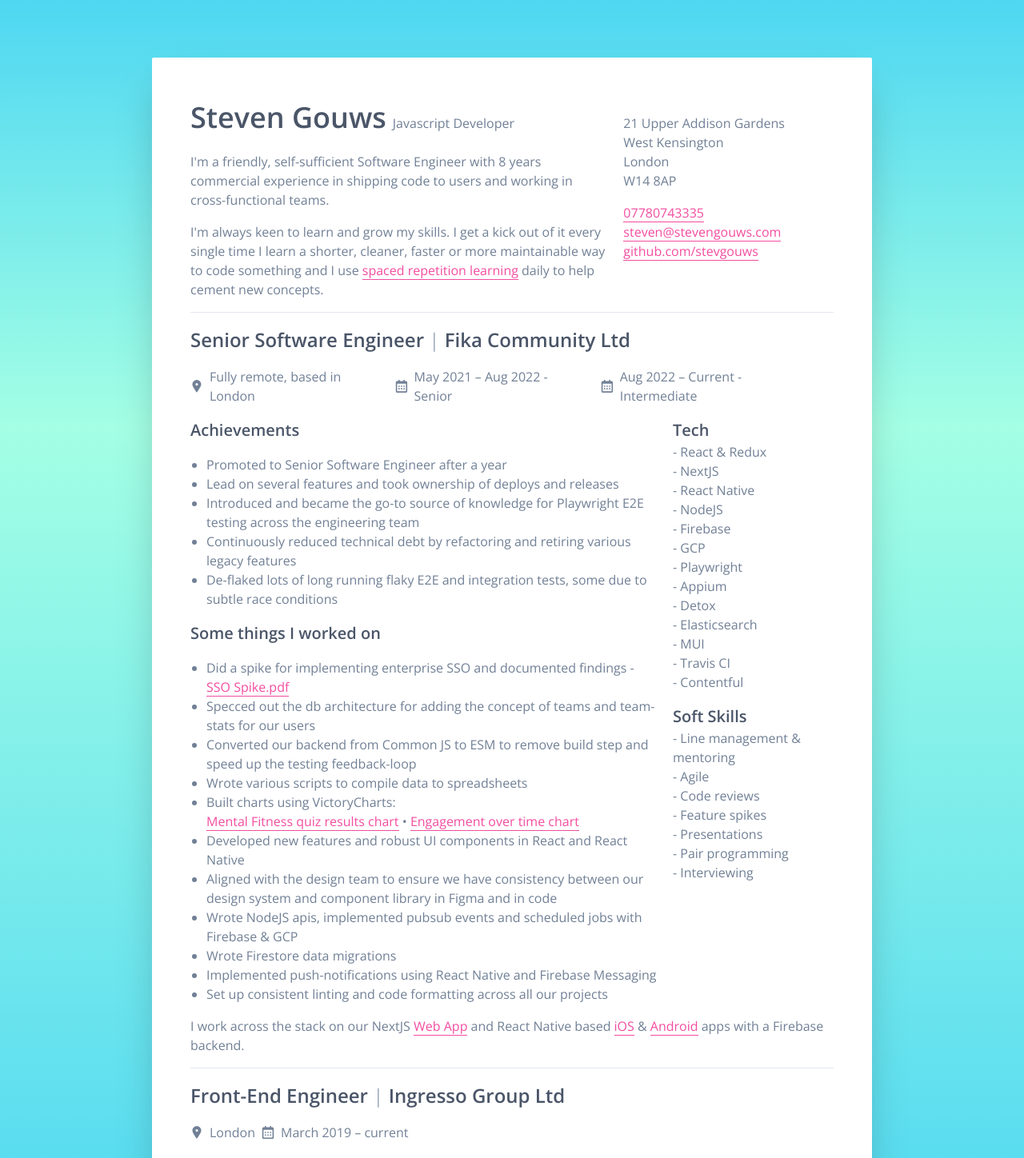
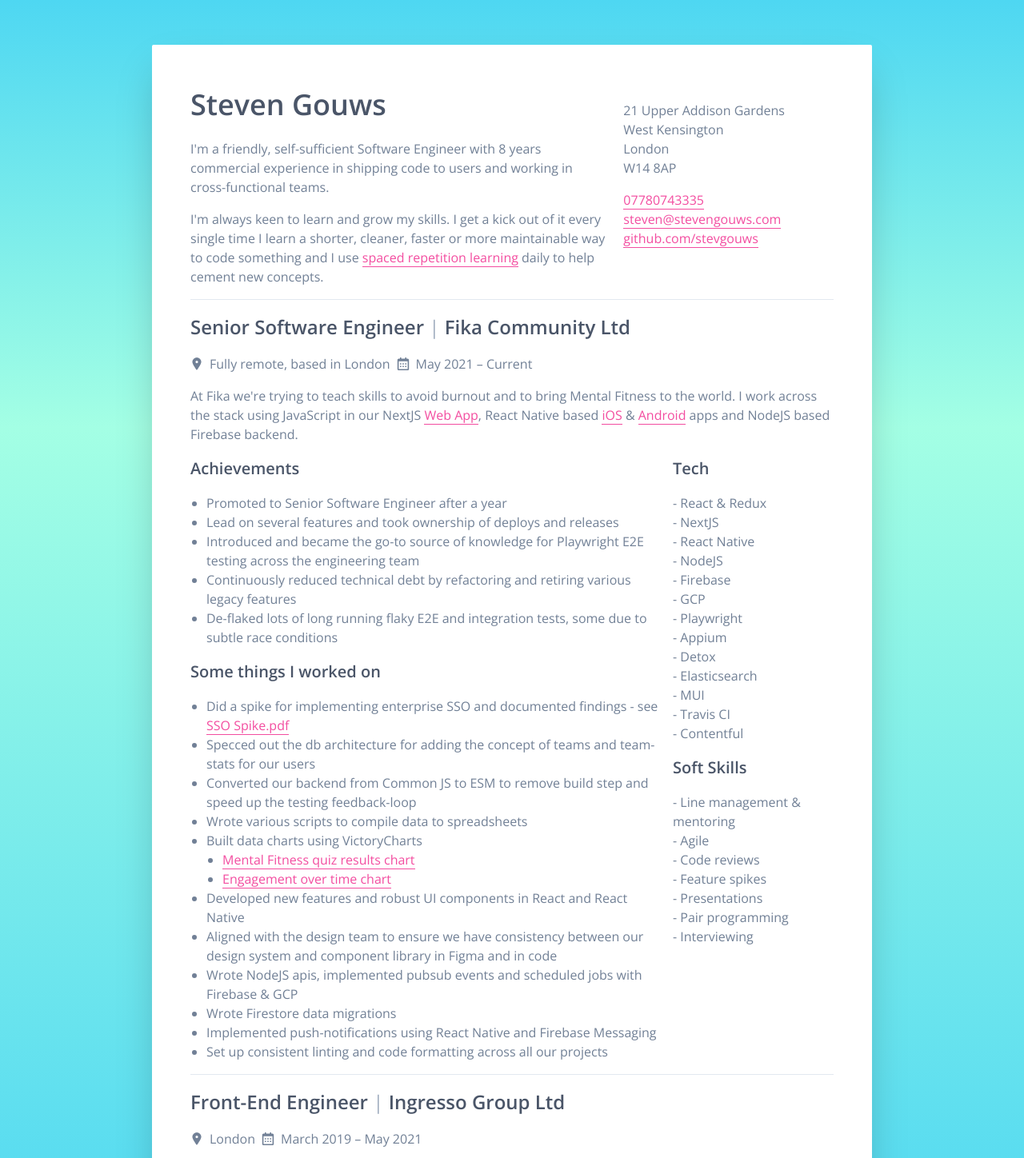
Before and after one commit to stevgouws/stevengouws.com, a Next.js app: page /CV in a window 1280 px wide. Shown: the top 1448 px of the page at 80% size. Built offline with nearby package versions, Linux system fonts and the light colour scheme.

Commit message:
Tweak mobile & print styles

```diff
--- a/components/CV/Job.js
+++ b/components/CV/Job.js
@@ -6,7 +6,6 @@ import Duration from "../CV/Duration";
 
 export default function Job({
   children,
-  hideHrForPrint,
   company,
   position,
   duration,
@@ -17,8 +16,12 @@ export default function Job({
   softSkills,
 }) {
   return (
-    <Section hideHrForPrint={hideHrForPrint}>
+    <Section>
       <Heading />
+      <div>
+        {children}
+        <p></p>
+      </div>
       <div className="mb-4 flex justify-between flex-col lg:flex-row print:flex-row">
         <div className="flex-1">
           <Achievements />
@@ -27,29 +30,22 @@ export default function Job({
         <div className="flex mt-4 lg:w-1/4 lg:block lg:mt-0 lg:ml-4 print:w-1/4 print:block print:mt-0 print:ml-4">
           <Tech />
           <SoftSkills />
-          {/* <style jsx>{`
-            .tech {
-              flex-basis: 166px;
-            }
-          `}</style> */}
         </div>
       </div>
-      <div>{children}</div>
-      <style jsx>{`
-        // break-inside: avoid;
-      `}</style>
     </Section>
   );
 
   function Heading() {
     return (
-      <div className="mb-4">
+      <div className="my-4">
         <h3>
           {position}
           <span className="text-gray-500 font-normal">
-            <span className="hidden lg:inline"> |</span>
+            <span className="hidden lg:inline print:inline"> |</span>
           </span>{" "}
-          <span className="block lg:inline print:inline">{company}</span>
+          <span className="block lg:inline print:inline sm:text-lg lg:text-2xl print:text-2xl">
+            {company}
+          </span>
         </h3>
         <div
           className={`flex-col flex lg:flex-row print:flex-row ${
@@ -86,9 +82,8 @@ export default function Job({
   function RightColItem({ heading, items, noWrap, classes = "" }) {
     if (!items.length) return null;
     return (
-      // SG_TODO:  remove shrink?
-      <div className={`flex-shrink-0 ${classes}`.trim()}>
-        <h4 className="mb-0">{heading}</h4>
+      <div className={classes}>
+        <h4>{heading}</h4>
         <List items={items} noWrap={noWrap} styleType="dash" styleInside />
       </div>
     );
@@ -115,7 +110,6 @@ Job.propTypes = {
   company: string.isRequired,
   duration: oneOfType([string.isRequired, array.isRequired]),
   exampleTasks: array,
-  hideHrForPrint: bool,
   location: any,
   position: any,
   softSkills: array,
@@ -123,7 +117,6 @@ Job.propTypes = {
 };
 
 Job.defaultProps = {
-  hideHrForPrint: false,
   achievements: [],
   exampleTasks: [],
   tech: [],
--- a/components/common/Layout.js
+++ b/components/common/Layout.js
@@ -12,10 +12,12 @@ export default function Layout({ children }) {
         <meta charSet="utf-8" />
         <title>Steven Gouws - Javascript Developer</title>
       </Head>
-      <main className="container mx-auto my-4 lg:max-w-screen-A4 print:max-w-screen-A4 mx-w-xl px-6 bg-white shadow-xl shadow-2xl py-12 px-12 rounded-sm">
+      <main className="container mx-auto lg:max-w-screen-A4 print:max-w-screen-A4 mx-w-xl bg-white shadow-xl print:shadow-none shadow-2xl py-12 px-12 print:py-0 rounded-sm">
         {children}
         <style jsx global>{`
+          @media screen {
             html {
+              padding-top: 56px;
               background: linear-gradient(
                 0deg,
                 hsl(189.88deg 86.31% 62.75%) 0%,
@@ -23,10 +25,10 @@ export default function Layout({ children }) {
                 hsl(189.88deg 86.31% 62.75%) 100%
               );
               height: 200%;
-            padding-top: 56px;
             }
             body {
               overflow: scroll;
+            }
           }
         `}</style>
       </main>
--- a/components/common/Section.js
+++ b/components/common/Section.js
@@ -1,13 +1,14 @@
-export default function Section({ children, hideHrForPrint, classes }) {
+export default function Section({ children, classes, avoidPrintPageBreak }) {
   return (
     <section className={classes}>
       {children}
-      <hr className={`my-4 ${hideHrForPrint ? "print:hidden" : ""}`.trim()} />
+      <hr className="my-4" />
       <style jsx>
         {`
           section:last-child hr {
             display: none;
           }
+          ${avoidPrintPageBreak ? `break-inside: avoid;` : ""}
         `}
       </style>
     </section>
--- a/pages/CV.js
+++ b/pages/CV.js
@@ -20,13 +20,9 @@ export default function CV() {
         </div>
       </Section>
       <Job
-        hideHrForPrint
         company="Fika Community Ltd"
         position="Senior Software Engineer"
-        duration={[
-          "May 2021 – Aug 2022 - Senior",
-          "Aug 2022 – Current - Intermediate",
-        ]}
+        duration={"May 2021 – Current"}
         location="Fully remote, based in London"
         achievements={[
           "Promoted to Senior Software Engineer after a year",
@@ -38,7 +34,7 @@ export default function CV() {
         exampleTasks={[
           <>
             Did a spike for implementing enterprise SSO and documented findings
-            -{" "}
+            - see{" "}
             <Link
               href="https://drive.google.com/file/d/11Wz9w-vXjOY-PlyNXQQ9HuLU5t3fsb76/view?usp=sharing"
               target="_blank"
@@ -50,21 +46,26 @@ export default function CV() {
           "Converted our backend from Common JS to ESM to remove build step and speed up the testing feedback-loop",
           "Wrote various scripts to compile data to spreadsheets",
           <>
-            Built charts using VictoryCharts:
+            Built data charts using VictoryCharts
             <br />{" "}
+            <List
+              items={[
                 <Link
                   href="https://drive.google.com/file/d/1cgIUo-5rBYPXlN1kyjkI4OFAi1-oZB4P/view?usp=sharing"
                   target="_blank"
+                  key="mfq"
                 >
                   Mental Fitness quiz results chart
-            </Link>
-            {" • "}
+                </Link>,
                 <Link
                   href="https://drive.google.com/file/d/1SE78Rkx5MmD7H2dw-z2ZVMaTA0SI31Hg/view?usp=sharing"
                   target="_blank"
+                  key="engagement"
                 >
                   Engagement over time chart
-            </Link>
+                </Link>,
+              ]}
+            />
           </>,
           "Developed new features and robust UI components in React and React Native",
           "Aligned with the design team to ensure we have consistency between our design system and component library in Figma and in code",
@@ -99,11 +100,13 @@ export default function CV() {
         ]}
       >
         <p>
-          I work across the stack on our NextJS{" "}
+          At Fika we're trying to teach skills to avoid burnout and to bring
+          Mental Fitness to the world. I work across the stack using JavaScript
+          in our NextJS{" "}
           <Link href="https://app.fika.community/welcome/" target="_blank">
             Web App
-          </Link>{" "}
-          and React Native based{" "}
+          </Link>
+          , React Native based{" "}
           <Link
             href="https://apps.apple.com/gb/app/fika/id1465248342"
             target="_blank"
@@ -117,14 +120,13 @@ export default function CV() {
           >
             Android
           </Link>{" "}
-          apps with a Firebase backend.
+          apps and NodeJS based Firebase backend.
         </p>
       </Job>
       <Job
-        hideHrForPrint
         company="Ingresso Group Ltd"
         position="Front-End Engineer"
-        duration="March 2019 – current"
+        duration="March 2019 – May 2021"
         location="London"
         achievements={[
           "Learned and started contributing quickly even though it was a mostly unfamiliar tech-stack",
@@ -159,18 +161,8 @@ export default function CV() {
           "Selenium",
           "NodeJS",
           "Less",
-          // "Google Optimize",
           "Python & Pytest",
           "Django",
-          // "Bash Scripting",
-        ]}
-        softSkills={[
-          "Agile",
-          "Code reviews",
-          "Feature spikes",
-          "Presentations",
-          "Pair programming",
-          "Interviewing (assisting)",
         ]}
       >
         <p>
@@ -197,15 +189,11 @@ export default function CV() {
           </Link>{" "}
           who used our Booking App and Checkout for theatre shows.
         </p>
-        <p></p>
       </Job>
       <Job
         company="Ebit Technologies"
         position="Software Developer"
-        duration={[
-          "Apr 2016 – June 2017 Junior",
-          "June 2017 – Feb 2019 Intermediate",
-        ]}
+        duration={"Apr 2016 – Feb 2019"}
         location="Cape Town"
         achievements={[
           "Promoted from Junior to Intermediate after just over a year",
@@ -261,7 +249,7 @@ export default function CV() {
           "I was part of a small web team building and maintaining Wordpress websites and converting designs to HTML emails",
         ]}
       />
-      <Section>
+      <Section avoidPrintPageBreak>
         <HospitalityCareer />
         <Education />
         <Hobbies />
@@ -274,9 +262,6 @@ function Heading() {
   return (
     <div className="mb-4 items-baseline lg:flex lg:mb-0 print:flex print:mb-0">
       <h2 className="mb-0 lg:mb-4 print:mb-4">Steven Gouws</h2>
-      <span className="text-xl lg:text-base lg:ml-2 print:text-base print:ml-2">
-        Javascript Developer
-      </span>
     </div>
   );
 }
@@ -336,7 +321,7 @@ function TwoColItem({ heading, location, duration, children }) {
   return (
     <div className="mb-4 flex flex-col lg:items-center lg:justify-between lg:flex-row print:items-center print:justify-between print:flex-row">
       <div>
-        <h3 className="lg:mb-0 print:mb-0">{heading}</h3>
+        <h3>{heading}</h3>
         {(location || duration) && (
           <div className="flex flex-col mb-4 lg:mb-0 print:mb-0">
             <Icon name="location" text={location} classes="mr-2" />
@@ -400,10 +385,8 @@ function Hobbies() {
       <div className="lg:w-9/12 lg:flex print:w-9/12 print:flex">
         <List
           columns={[
-            ["Reading", "Going to the gym"],
-            [
-              'Answering "Whyyy?" 10 million times a day for my 3-year-old daughter Zoe',
-            ],
+            ["Reading", "Playing guitar"],
+            ["Hanging out with that crazy monkey, my 5-year-old daughter"],
           ]}
           flexRatios={[1, 2]}
         />
```
Lines whose indentation alone changed are shown as unchanged.
